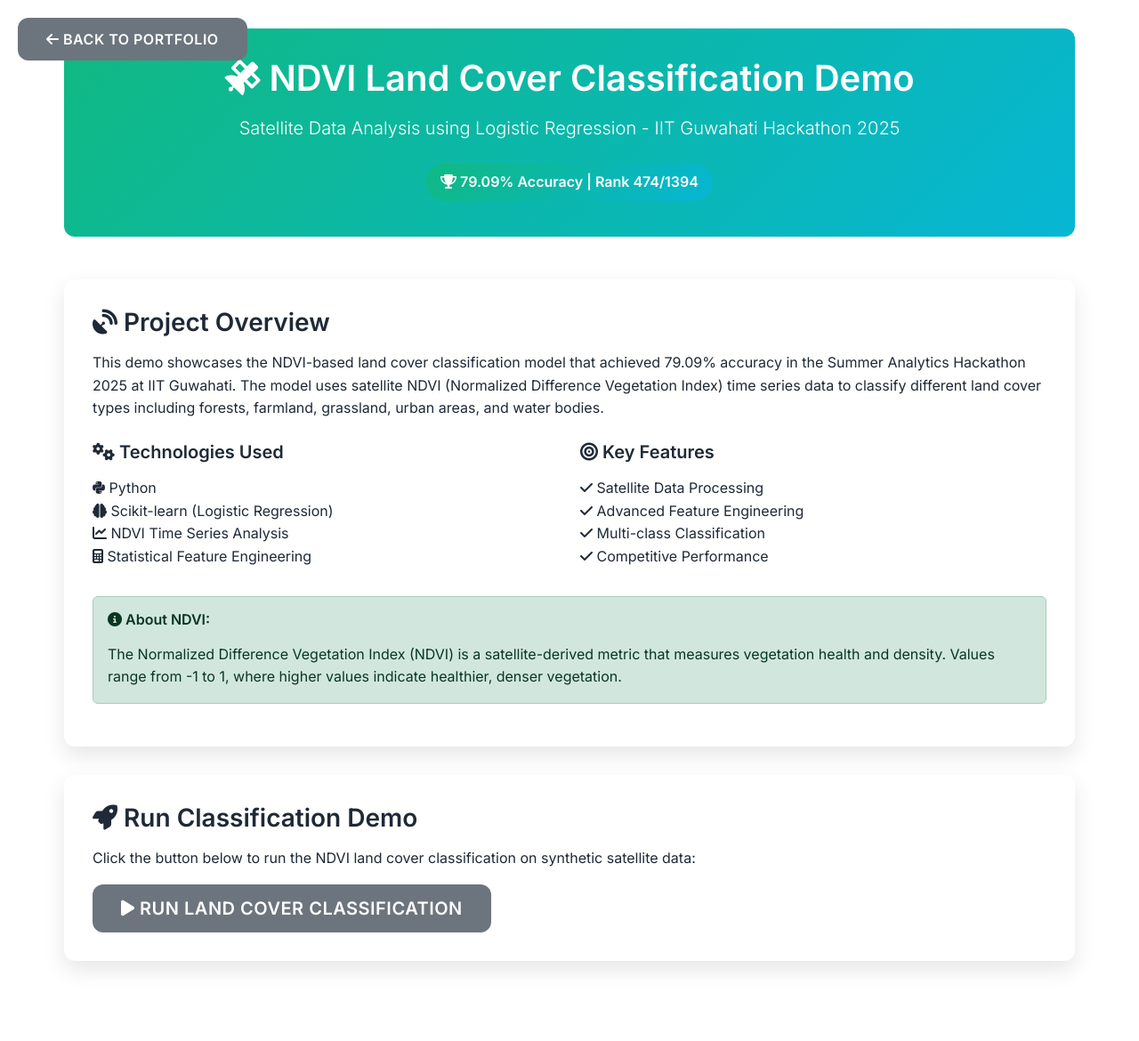
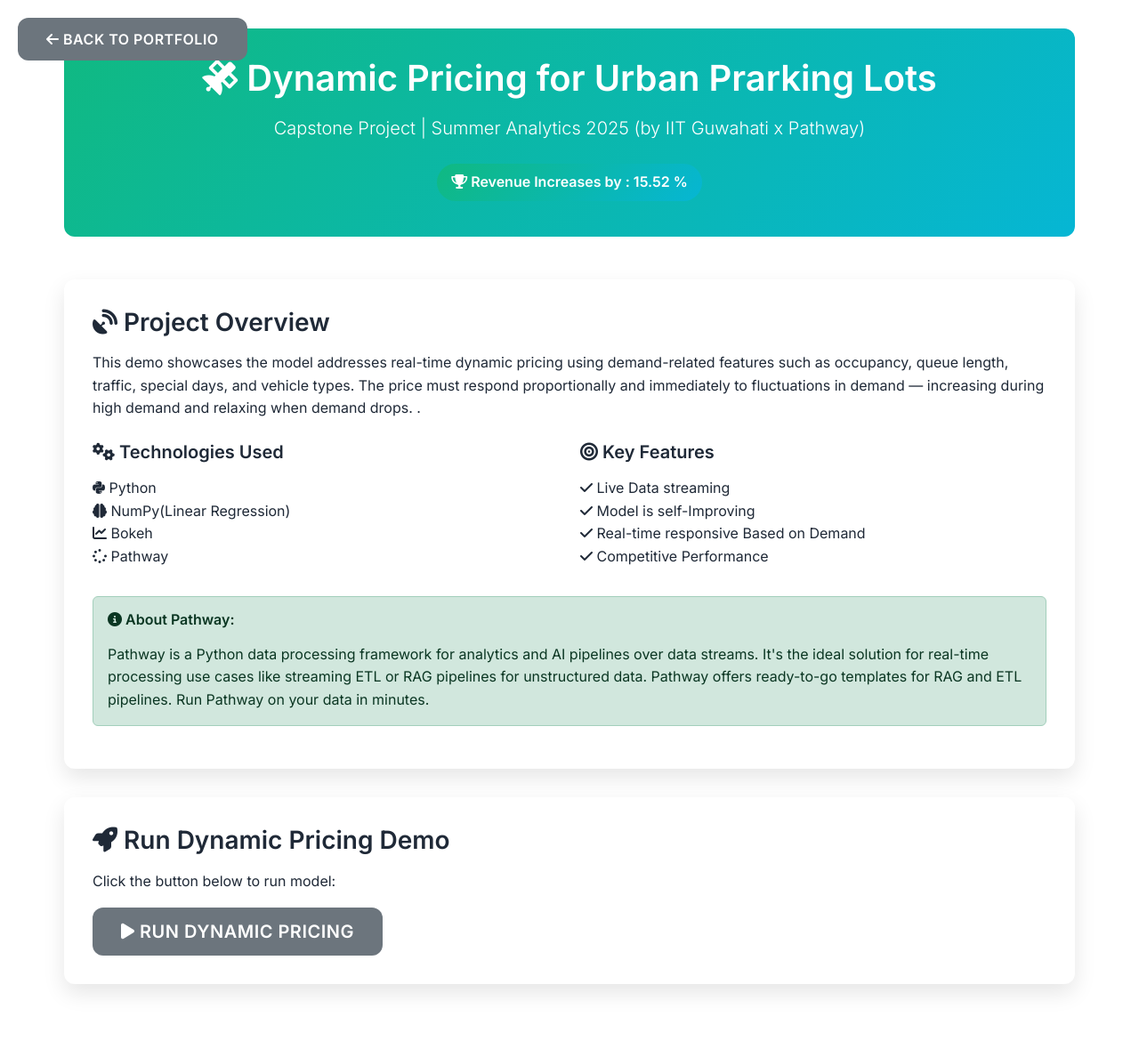
Before and after one commit to 2022ugmm081/portfolio-website, a Flask app: template templates/land_cover_classification.html in a window 1280 px wide. Shown: the whole page at 89% size. Before the commit the page ends 1090 px from the top, so only its background shows below. Run offline with Flask 3, Linux system fonts and the light colour scheme; the template is opened without the code that fills it, so the values that code supplies are empty.

Commit message:
Update land_cover_classification.html

```diff
--- a/templates/land_cover_classification.html
+++ b/templates/land_cover_classification.html
@@ -3,7 +3,7 @@
 <head>
     <meta charset="UTF-8">
     <meta name="viewport" content="width=device-width, initial-scale=1.0">
-    <title>NDVI Land Cover Classification Demo - Vishal Maurya</title>
+    <title>Dynamic Pricing of Parking Lots - Vishal Maurya</title>
 
     <!-- Bootstrap CSS -->
     <link href="https://cdn.jsdelivr.net/npm/bootstrap@5.3.0/dist/css/bootstrap.min.css" rel="stylesheet">
@@ -118,61 +118,61 @@
 
     <div class="demo-container">
         <div class="demo-header">
-            <h1><i class="fas fa-satellite"></i> NDVI Land Cover Classification Demo</h1>
-            <p class="lead">Satellite Data Analysis using Logistic Regression - IIT Guwahati Hackathon 2025</p>
+            <h1><i class="fas fa-satellite"></i> Dynamic Pricing for Urban Prarking Lots</h1>
+            <p class="lead">Capstone Project | Summer Analytics 2025 (by IIT Guwahati x Pathway) </p>
             <div class="accuracy-badge">
-                <i class="fas fa-trophy"></i> 79.09% Accuracy | Rank 474/1394
+                <i class="fas fa-trophy"></i> Revenue Increases by : 15.52 %
             </div>
         </div>
 
         <div class="demo-card">
             <h3><i class="fas fa-satellite-dish"></i> Project Overview</h3>
-            <p>This demo showcases the NDVI-based land cover classification model that achieved 79.09% accuracy in the Summer Analytics Hackathon 2025 at IIT Guwahati. The model uses satellite NDVI (Normalized Difference Vegetation Index) time series data to classify different land cover types including forests, farmland, grassland, urban areas, and water bodies.</p>
+            <p>This demo showcases the model addresses real-time dynamic pricing using demand-related features such as occupancy, queue length, traffic, special days, and vehicle types. The price must respond proportionally and immediately to fluctuations in demand — increasing during high demand and relaxing when demand drops. .</p>
 
             <div class="row mt-4">
                 <div class="col-md-6">
                     <h5><i class="fas fa-cogs"></i> Technologies Used</h5>
                     <ul class="list-unstyled">
                         <li><i class="fab fa-python"></i> Python</li>
-                        <li><i class="fas fa-brain"></i> Scikit-learn (Logistic Regression)</li>
-                        <li><i class="fas fa-chart-line"></i> NDVI Time Series Analysis</li>
-                        <li><i class="fas fa-calculator"></i> Statistical Feature Engineering</li>
+                        <li><i class="fas fa-brain"></i> NumPy(Linear Regression)</li>
+                        <li><i class="fas fa-chart-line"></i> Bokeh</li>
+                        <li><i class="fas fa-spinner"></i> Pathway</li>
                     </ul>
                 </div>
                 <div class="col-md-6">
                     <h5><i class="fas fa-bullseye"></i> Key Features</h5>
                     <ul class="list-unstyled">
-                        <li><i class="fas fa-check"></i> Satellite Data Processing</li>
-                        <li><i class="fas fa-check"></i> Advanced Feature Engineering</li>
-                        <li><i class="fas fa-check"></i> Multi-class Classification</li>
+                        <li><i class="fas fa-check"></i> Live Data streaming</li>
+                        <li><i class="fas fa-check"></i> Model is self-Improving</li>
+                        <li><i class="fas fa-check"></i> Real-time responsive Based on Demand</li>
                         <li><i class="fas fa-check"></i> Competitive Performance</li>
                     </ul>
                 </div>
             </div>
 
             <div class="alert alert-success mt-3">
-                <h6><i class="fas fa-info-circle"></i> About NDVI:</h6>
-                <p class="mb-0">The Normalized Difference Vegetation Index (NDVI) is a satellite-derived metric that measures vegetation health and density. Values range from -1 to 1, where higher values indicate healthier, denser vegetation.</p>
+                <h6><i class="fas fa-info-circle"></i> About Pathway:</h6>
+                <p class="mb-0">Pathway is a Python data processing framework for analytics and AI pipelines over data streams. It's the ideal solution for real-time processing use cases like streaming ETL or RAG pipelines for unstructured data. Pathway offers ready-to-go templates for RAG and ETL pipelines. Run Pathway on your data in minutes.</p>
             </div>
         </div>
 
         <div class="demo-card">
-            <h3><i class="fas fa-rocket"></i> Run Classification Demo</h3>
-            <p>Click the button below to run the NDVI land cover classification on synthetic satellite data:</p>
+            <h3><i class="fas fa-rocket"></i> Run Dynamic Pricing Demo</h3>
+            <p>Click the button below to run model:</p>
 
             <button id="runDemo" class="btn btn-secondary btn-lg">
-                <i class="fas fa-play"></i> Run Land Cover Classification
+                <i class="fas fa-play"></i> Run Dynamic Pricing
             </button>
 
             <div class="loading" id="loading">
                 <i class="fas fa-spinner fa-spin fa-2x"></i>
-                <p>Processing satellite data...</p>
+                <p>Processing Pathway window...</p>
             </div>
         </div>
 
         <div id="results" style="display: none;">
             <div class="demo-card">
-                <h3><i class="fas fa-chart-bar"></i> Classification Results</h3>
+                <h3><i class="fas fa-chart-bar"></i> Regression Results</h3>
                 <div id="statsGrid" class="stats-grid"></div>
 
                 <div class="row">
```
